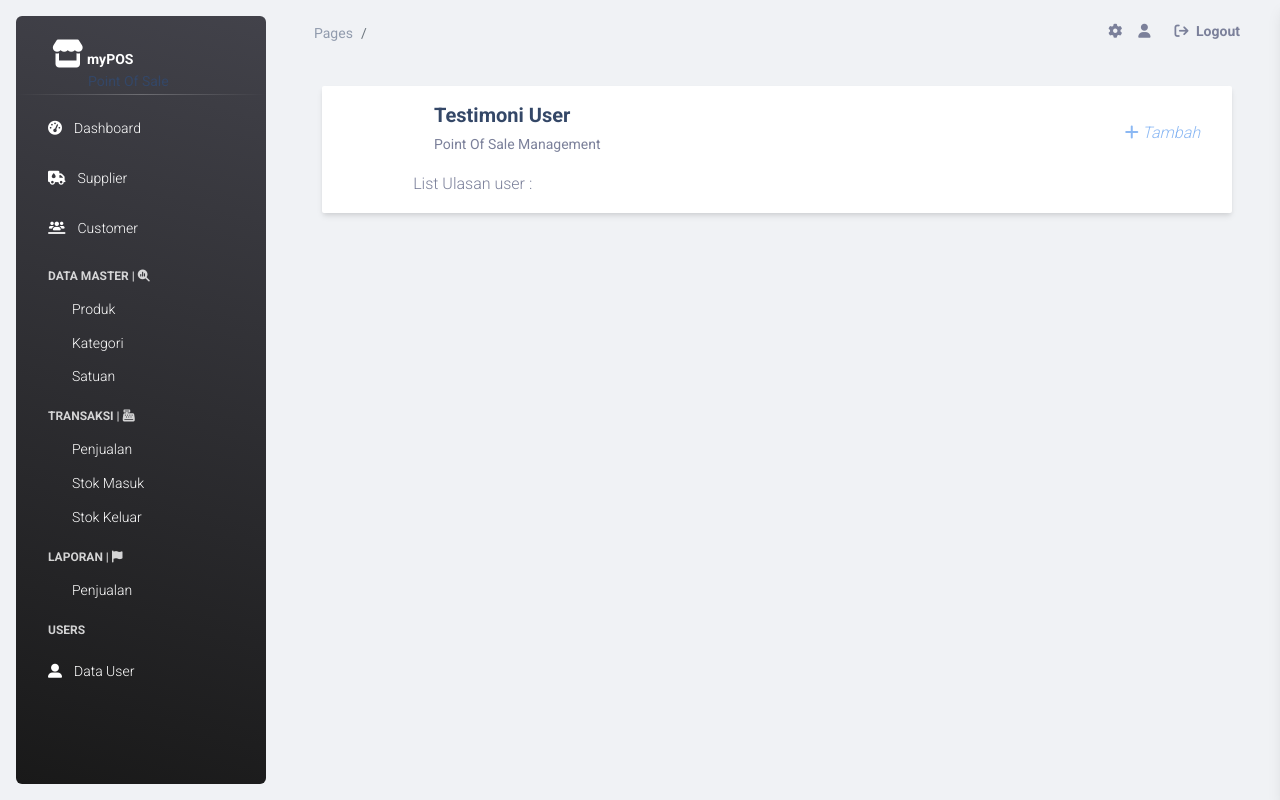
After one commit to banyu142001/backup-web, a CodeIgniter 4 app: the page made by app/Views/testimoni/index.php in a window 1280 px wide. The commit adds this page. Run offline with PHP 8.4 and a stand-in for CodeIgniter, Linux system fonts and the light colour scheme; the template is opened without the code that fills it, so the values that code supplies are empty; some libraries are stand-ins or nearby versions.

Commit message:
Menagani error hapus data testimoni

```diff
--- a/app/Views/layout/sidebar.php
+++ b/app/Views/layout/sidebar.php
@@ -81,16 +81,34 @@
                     <span class="nav-link-text ms-1">Penjualan</span>
                 </a>
             </li>
+            <?php if (session()->get('level') != 1) : ?>
+                <li class="nav-item">
+                    <a class="nav-link text-dark" href=" /testimoni/add">
+                        <div class="text-center text-dark me-2 d-flex align-items-center justify-content-center">
+                            <i class="fa-solid fa-pencil"></i>
+                        </div>
+                        <span class="nav-link-text ms-1">Berikan ulasan</span>
+                    </a>
+                </li>
+            <?php endif ?>
             <?php if (session()->get('level') == 1) : ?>
                 <li class="nav-item mt-3">
-                    <h6 class="ps-4 ms-2 text-uppercase text-xs <?= ($level == 1) ? 'text-white' : 'text-dark' ?> font-weight-bolder opacity-8">Users | <i class="fa-solid fa-flag"></i></h6>
+                    <h6 class="ps-4 ms-2 text-uppercase text-xs <?= ($level == 1) ? 'text-white' : 'text-dark' ?> font-weight-bolder opacity-8">Users</h6>
                 </li>
                 <li class="nav-item">
                     <a class="nav-link <?= menu_user($title) ?>" href=" /user">
                         <div class="text-white text-center me-2 d-flex align-items-center justify-content-center">
                             <i class="fa-solid fa-user-large"></i>
                         </div>
-                        <span class="nav-link-text ms-1">User</span>
+                        <span class="nav-link-text ms-1">Data User</span>
+                    </a>
+                </li>
+                <li class="nav-item">
+                    <a class="nav-link <?= menu_user($title) ?>" href=" /testimoni">
+                        <div class="text-white text-center me-2 d-flex align-items-center justify-content-center">
+                            <i class="fa-solid fa-cog"></i>
+                        </div>
+                        <span class="nav-link-text ms-1">Testimoni User</span>
                     </a>
                 </li>
             <?php endif; ?>
--- /dev/null
+++ b/app/Views/testimoni/index.php
@@ -0,0 +1,70 @@
+<?= $this->extend('layout/template') ?>
+
+<?= $this->section('main'); ?>
+<div class="container-fluid px-2 px-md-4">
+    <div class="card card-body mx-3 mx-md-4 rounded-1 border-0 shadow-0 mt-4">
+        <div class="row gx-4 mb-2">
+            <div class="col-auto px-4">
+                <div class="avatar rounded-2 position-relative" <?= bg_warning ?>>
+                    <i class="fas fa-users text-white fs-4  "></i>
+                </div>
+            </div>
+            <div class="col-auto col-6 my-auto">
+                <div class="h-100">
+                    <h5 class="mb-1">
+                        Testimoni User
+                    </h5>
+                    <p class="mb-0 font-weight-normal text-sm">
+                        Point Of Sale Management
+                    </p>
+                </div>
+            </div>
+
+            <div class="col-lg my-auto">
+                <a href="/testimoni/create" class="mx-3 mt-lg-2 mt-2 text-info mb-0 float-lg-end float-end fw-lighter font-italic opacity-5"> <i class="fa fa-plus"></i> Tambah</a>
+            </div>
+        </div>
+
+        <!-- alert sistem -->
+        <div id="flash" data-flash="<?= session()->getFlashdata('flash') ?>"></div>
+        <div class="row mt-2 justify-content-center">
+            <div class="col-lg-10">
+                <p class="m-0">List Ulasan user :</p>
+                <?php foreach ($data_testimoni as $test) : ?>
+                    <div class="row g-0 border p-1 rounded-2 border-light">
+                        <div class="col-lg-2 col-3 text-center">
+                            <img src="assets/img/profile-user/<?= $test['foto'] ?>" class="img-fluid rounded-circle mt-2" style="width: 60px; height: 60px;">
+                        </div>
+                        <div class="col-lg-9 col-9">
+                            <p class="m-0 fw-bold"><?= $test['nama'] ?></p>
+                            <small><span class="text-muted">Ulasan</span> : <?= $test['ulasan'] ?></small>
+                            <div class="row">
+                                <div class="col-lg-7 col-lg">
+                                    <table class="table table-sm  table-striped text-center">
+                                        <thead>
+                                            <tr class="p-0">
+                                                <td style="font-size: 12px;">Performa Sistem</td>
+                                                <td style="font-size: 12px;">Desain</td>
+                                            </tr>
+                                        </thead>
+                                        <tbody>
+                                            <tr>
+                                                <th style="font-size: 12px;" class="text-center"><?= $test['performa'] ?></th>
+                                                <th style="font-size: 12px;"><?= $test['desain'] ?></th>
+                                            </tr>
+                                        </tbody>
+                                    </table>
+                                </div>
+                                <div class="col-lg-3">
+                                    <a href="/testimoni/delete/<?= $test['id_test'] ?>" class="btn btn-sm btn-danger rounded-1 mt-lg-4 mt-0">Hapus ulasan</a>
+                                </div>
+                            </div>
+                        </div>
+                    </div>
+                <?php endforeach ?>
+            </div>
+        </div>
+    </div>
+</div>
+</div>
+<?= $this->endSection(); ?>
```
Also changed, not shown: app/Controllers/Testimoni.php (added, +83 -0 lines), app/Database/Migrations/2024-07-23-123432_Testimoni.php (added, +52 -0 lines), app/Models/TestModel.php (added, +21 -0 lines), app/Views/testimoni/create.php (added, +50 -0 lines).
